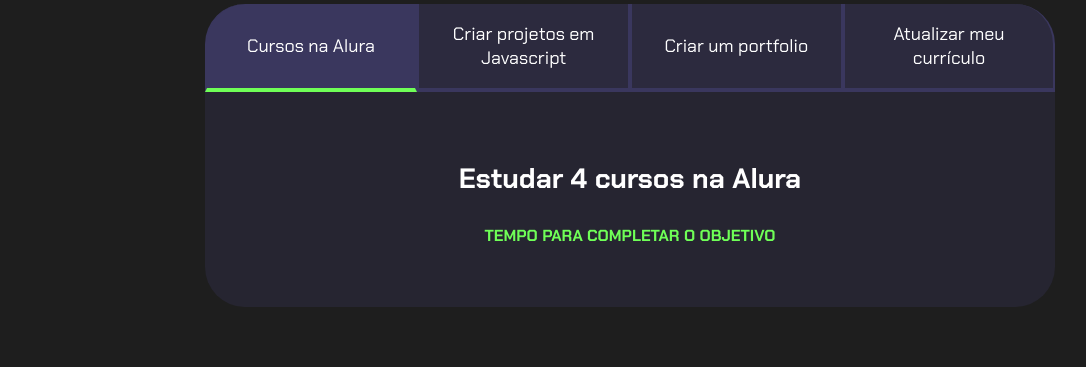
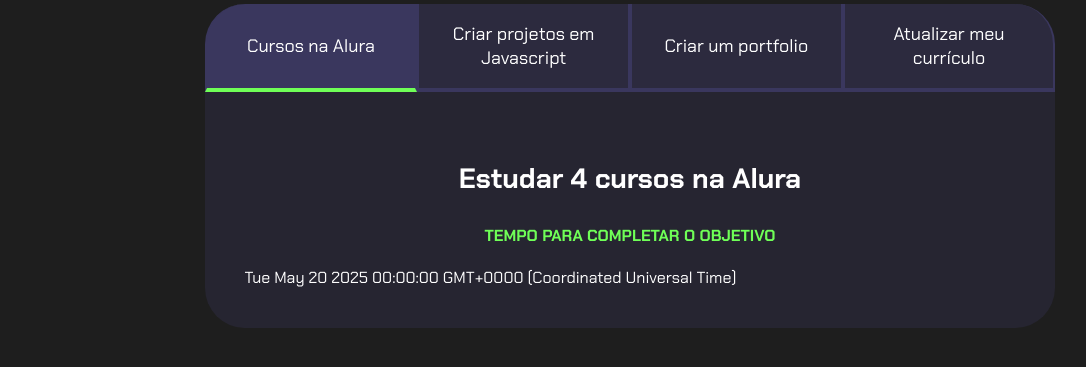
Before and after one commit to mrmssg/js-projeto-de-vida, a plain HTML site: page index.html in a window 1280 px wide. Both pictures are taken after a click on the button "Cursos na Alura". Shown: the part 99-466 px from the top of the page, without its empty margins (10-1096 px from the left). Drawn offline with Linux system fonts and the light colour scheme.

Commit message:
add counter

```diff
--- a/index.html
+++ b/index.html
@@ -22,18 +22,22 @@
             <div class="aba-conteudo ativo">
                 <h3 class="aba-conteudo-titulo-principal">Estudar 4 cursos na Alura</h3>
                 <h4 class="aba-conteudo-titulo-secundario">Tempo para completar o objetivo</h4>
+                <div class="contador"></div>
             </div>
                         <div class="aba-conteudo">
                 <h3 class="aba-conteudo-titulo-principal">Criar 5 projetos em Javascript</h3>
                 <h4 class="aba-conteudo-titulo-secundario">Tempo para completar o objetivo</h4>
+                <div class="contador"></div>
             </div>
                         <div class="aba-conteudo">
                 <h3 class="aba-conteudo-titulo-principal">Criar um portfólio com os meus 3 melhores projetos</h3>
                 <h4 class="aba-conteudo-titulo-secundario">Tempo para completar o objetivo</h4>
+                <div class="contador"></div>
             </div>
                         <div class="aba-conteudo">
                 <h3 class="aba-conteudo-titulo-principal">Atualizar meu currículo com os certificados da Alura</h3>
                 <h4 class="aba-conteudo-titulo-secundario">Tempo para completar o objetivo</h4>
+                <div class="contador"></div>
             </div>
         </div>
         </div>
--- a/main.js
+++ b/main.js
@@ -1,11 +1,20 @@
 const botoes = document.querySelectorAll(".botao");
+const textos = document.querySelectorAll(".aba-conteudo");
 
 for(let i=0;i <botoes.length;i++){
     botoes[i].onclick = function(){
 
         for(let j=0;j<botoes.length;j++){
             botoes[j].classList.remove("ativo");
+            textos[j].classList.remove("ativo");
         }
         botoes[i].classList.add("ativo");
+        textos[i].classList.add("ativo");
     }
 }
+
+
+const contadores = document.querySelectorAll(".contador");
+const tempoObjetivo1 = new Date("2025-05-20T00:00:00");
+
+contadores[0].textContent = tempoObjetivo1;
```
